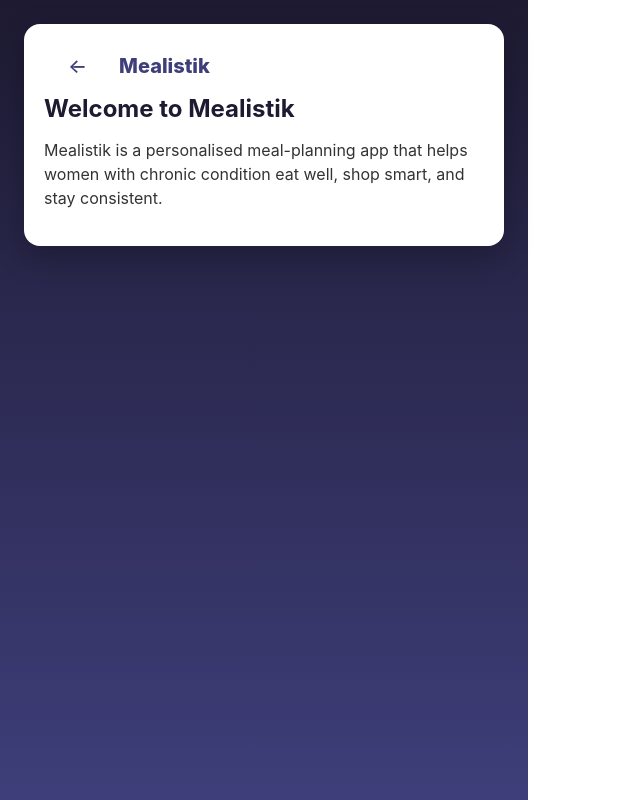
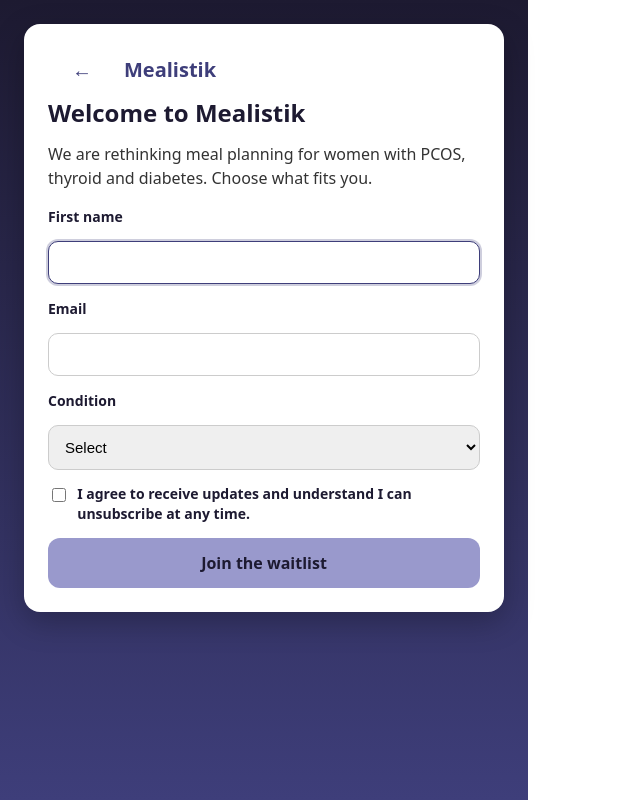
Before and after one commit to Innara-ai/mealistik-landing, a React (Vite) app: page / in a window 1280 px wide. Both pictures are taken after a click on the button "Join early waitlist". Shown: the whole page, without its empty margins (0-640 px from the left). Built offline with nearby package versions, Linux system fonts and the light colour scheme; no server answers.

Commit message:
--Connected Firebase

```diff
--- a/package.json
+++ b/package.json
@@ -10,11 +10,13 @@
     "preview": "vite preview"
   },
   "dependencies": {
+    "firebase": "^12.4.0",
     "react": "^19.1.1",
     "react-dom": "^19.1.1"
   },
   "devDependencies": {
     "@eslint/js": "^9.36.0",
+    "@types/node": "^24.7.2",
     "@types/react": "^19.1.16",
     "@types/react-dom": "^19.1.9",
     "@vitejs/plugin-react": "^5.0.4",
@@ -22,6 +24,6 @@
     "eslint-plugin-react-hooks": "^5.2.0",
     "eslint-plugin-react-refresh": "^0.4.22",
     "globals": "^16.4.0",
-    "vite": "^7.1.7"
+    "vite": "^7.1.10"
   }
 }
--- a/src/App.tsx
+++ b/src/App.tsx
@@ -1,10 +1,13 @@
-/* Updated: Added Contact modal button */
-import React, { useEffect, useMemo, useRef, useState } from 'react';
+/* Improved layout for success message - better alignment and spacing */
+import { useEffect, useMemo, useRef, useState } from 'react';
+// App.tsx (add these imports at the top)
+import { db } from './firebase';
+import { addDoc, collection, serverTimestamp } from 'firebase/firestore';
 
 type Utms = { utm_source?: string; utm_medium?: string; utm_campaign?: string };
 type View = 'home' | 'waitlist' | 'investor' | 'waitlist_success' | 'investor_success' | 'contact';
 
-export default function App() {
+export default function ShowcasePage() {
   const [utms, setUtms] = useState<Utms>({});
   useEffect(() => {
     const params = new URLSearchParams(window.location.search);
@@ -41,7 +44,18 @@ export default function App() {
     if (!waitlist.email || !emailRegex.test(waitlist.email)) return setError('Please enter a valid email.');
     if (!waitlist.condition) return setError('Please select a condition.');
     if (!waitlist.consent) return setError('Please consent to receive updates.');
-    setView('waitlist_success');
+
+    try {
+      await addDoc(collection(db, 'waitlist_early'), {
+        ...waitlist,
+        utms,
+        userAgent: navigator.userAgent,
+        createdAt: serverTimestamp(),
+      });
+      setView('waitlist_success');
+    } catch (err: any) {
+      setError(err?.message || 'Something went wrong. Please try again.');
+    }
   };
 
   const submitInvestor = async (e: React.FormEvent) => {
@@ -50,8 +64,20 @@ export default function App() {
     if (!investor.fullName.trim()) return setError('Full name is required.');
     if (!investor.email || !emailRegex.test(investor.email)) return setError('Please enter a valid email.');
     if (!investor.consent) return setError('Please consent to be contacted.');
-    setView('investor_success');
+
+    try {
+      await addDoc(collection(db, 'investor_partners'), {
+        ...investor,
+        utms,
+        userAgent: navigator.userAgent,
+        createdAt: serverTimestamp(),
+      });
+      setView('investor_success');
+    } catch (err: any) {
+      setError(err?.message || 'Something went wrong. Please try again.');
+    }
   };
+
 
   const websiteHref = appendUTM('https://mealistik.com');
   const instaHref = appendUTM('https://www.instagram.com/mealistik/');
@@ -61,31 +87,47 @@ export default function App() {
       <style>{`
         :root { --primary:#9999cc; --accent:#c1c1f9; --deep:#3e3e7a; --white:#ffffff; --text-dark:#1d1a31; }
         * { box-sizing: border-box; }
-        body, button, input, select, textarea { font-family: -apple-system, BlinkMacSystemFont, Segoe UI, Roboto, Noto Sans, Ubuntu, Cantarell, 'Helvetica Neue', Arial, system-ui, sans-serif; }
         .wrap { display:grid; place-items:center; padding:24px; }
-        .card { width:100%; max-width:480px; background:var(--white); border-radius:16px; padding:20px; box-shadow:0 10px 30px rgba(0,0,0,0.25); position:relative; }
+        .card { width:100%; max-width:480px; background:var(--white); border-radius:16px; padding:24px; box-shadow:0 10px 30px rgba(0,0,0,0.25); position:relative; }
         .logo-bar { display:flex; align-items:center; gap:8px; }
         .back-arrow { cursor:pointer; font-size:20px; color:var(--deep); border:none; background:none; line-height:1; }
+        .back-arrow:focus { outline:3px solid var(--deep); outline-offset:2px; }
         .logo { font-weight:800; font-size:20px; color:var(--deep); }
         h1 { font-size:24px; margin:8px 0 6px; color:var(--text-dark); }
-        .sub { font-size:16px; color:#333; }
+        .sub { font-size:16px; color:#333; margin-bottom:16px; }
         .btns { display:grid; gap:12px; margin:18px 0 8px; }
-        button.primary, a.primary { background:var(--primary); color:var(--text-dark); border:0; border-radius:12px; padding:14px 16px; font-size:16px; font-weight:700; text-align:center; text-decoration:none; cursor:pointer; }
+        button.primary, a.primary { background:var(--primary); color:var(--text-dark); border:0; border-radius:12px; padding:14px 16px; font-size:16px; font-weight:700; text-align:center; text-decoration:none; cursor:pointer; width:100%; }
         button.primary:hover, a.primary:hover { background:var(--accent); }
-        .contact-btn { background:none; border:1px solid var(--deep); border-radius:8px; color:var(--deep); font-size:12px; padding:6px 10px; cursor:pointer; margin-top:8px; }
-        .contact-card { background:#f8f8ff; border-radius:10px; padding:16px; margin-top:12px; color:#222; font-size:14px; }
+        .contact-btn { background:var(--deep); color:var(--white); border:0; border-radius:8px; padding:10px 14px; font-size:14px; margin-top:12px; cursor:pointer; font-weight:600; width:100%; }
+        .contact-card { margin-top:16px; background:#f8f8ff; border-radius:12px; padding:20px; text-align:center; color:#222; }
         .contact-card a { color:var(--deep); text-decoration:none; }
         .contact-card a:hover { text-decoration:underline; }
+        form { display:flex; flex-direction:column; gap:14px; margin-top:10px; }
+        label { font-size:14px; font-weight:600; color:#1d1a31; }
+        input, select, textarea { width:100%; padding:12px; border:1.5px solid #ccc; border-radius:10px; font-size:15px; }
+        input:focus, select:focus, textarea:focus { border-color:var(--deep); box-shadow:0 0 0 2px rgba(62,62,122,0.25); outline:none; }
+        .check { display:flex; align-items:flex-start; gap:8px; }
+        .check input { width:18px; height:18px; margin-top:2px; accent-color:var(--deep); }
+        .check span { font-size:14px; line-height:1.4; }
+        .hint { text-align:center; font-size:13px; color:#555; margin-top:8px; }
+        .error { color:#b00020; background:#fde7ea; padding:10px; border-radius:8px; font-size:14px; }
+        .success { color:#0e6f2f; background:#e6f6ea; padding:20px; border-radius:12px; text-align:center; display:flex; flex-direction:column; align-items:center; justify-content:center; gap:16px; }
+        .success p { font-size:16px; margin:0; color:#0b5d25; font-weight:600; }
+        .success .primary { width:auto; min-width:160px; }
+        .link-big { display:inline-block; font-size:18px; font-weight:700; color:var(--deep); margin-top:10px; text-decoration:none; }
       `}</style>
 
       <div className="wrap">
         <section className="card" aria-labelledby="welcome-title">
           <div className="logo-bar">
-            {view !== 'home' && <button className="back-arrow" onClick={() => setView('home')} aria-label="Back">←</button>}
-            <div className="logo">Mealistik</div>
+            {view !== 'home' && (
+              <button className="back-arrow" onClick={() => setView('home')} aria-label="Back">←</button>
+            )}
+            <div className="logo" aria-label="Mealistik logo">Mealistik</div>
           </div>
+
           <h1 id="welcome-title">Welcome to Mealistik</h1>
-          <p className="sub">Mealistik is a personalised meal-planning app that helps women with chronic condition eat well, shop smart, and stay consistent.</p>
+          <p className="sub">We are rethinking meal planning for women with PCOS, thyroid and diabetes. Choose what fits you.</p>
 
           {view === 'home' && (
             <>
@@ -94,6 +136,7 @@ export default function App() {
                 <button className="primary" onClick={() => setView('investor')}>Investor or partner</button>
                 <a className="primary" href={websiteHref}>Visit website</a>
               </div>
+              <div className="hint">Takes 15 seconds.</div>
               <button className="contact-btn" onClick={() => setView('contact')}>Contact</button>
             </>
           )}
@@ -102,9 +145,65 @@ export default function App() {
             <div className="contact-card">
               <p><strong>Founder</strong></p>
               <p>Sowmiya Yoganathan</p>
-              <p><a href="https://www.linkedin.com/in/sowmiya-yoganathan-668430136/" target="_blank" rel="noopener noreferrer">LinkedIn Profile</a></p>
+              <p>LinkedIn: <a href="https://www.linkedin.com/in/sowmiya-yoganathan-668430136/" target="_blank" rel="noopener noreferrer">sowmiya-yoganathan</a></p>
               <p>Contact email: <a href="mailto:hello@innara.com">hello@innara.com</a></p>
               <button className="contact-btn" onClick={() => setView('home')}>Back</button>
+            </div>
+          )}
+
+          {view === 'waitlist' && (
+            <form onSubmit={submitWaitlist}>
+              {error && <div className="error">{error}</div>}
+              <label htmlFor="wl-first">First name</label>
+              <input id="wl-first" ref={(el) => { if (!firstFieldRef.current) firstFieldRef.current = el; }} value={waitlist.firstName} onChange={(e) => setWaitlist({ ...waitlist, firstName: e.target.value })} required />
+              <label htmlFor="wl-email">Email</label>
+              <input id="wl-email" type="email" value={waitlist.email} onChange={(e) => setWaitlist({ ...waitlist, email: e.target.value })} required />
+              <label htmlFor="wl-cond">Condition</label>
+              <select id="wl-cond" value={waitlist.condition} onChange={(e) => setWaitlist({ ...waitlist, condition: e.target.value })} required>
+                <option value="">Select</option>
+                <option value="PCOS">PCOS</option>
+                <option value="thyroid">Thyroid</option>
+                <option value="diabetes">Diabetes</option>
+                <option value="other">Other</option>
+              </select>
+              <label className="check">
+                <input type="checkbox" checked={waitlist.consent} onChange={(e) => setWaitlist({ ...waitlist, consent: e.target.checked })} required />
+                <span>I agree to receive updates and understand I can unsubscribe at any time.</span>
+              </label>
+              <button className="primary" type="submit">Join the waitlist</button>
+            </form>
+          )}
+
+          {view === 'investor' && (
+            <form onSubmit={submitInvestor}>
+              {error && <div className="error">{error}</div>}
+              <label htmlFor="inv-name">Full name</label>
+              <input id="inv-name" ref={(el) => { if (!firstFieldRef.current) firstFieldRef.current = el; }} value={investor.fullName} onChange={(e) => setInvestor({ ...investor, fullName: e.target.value })} required />
+              <label htmlFor="inv-email">Email</label>
+              <input id="inv-email" type="email" value={investor.email} onChange={(e) => setInvestor({ ...investor, email: e.target.value })} required />
+              <label htmlFor="inv-phone">Phone number</label>
+              <input id="inv-phone" type="tel" value={investor.phone} onChange={(e) => setInvestor({ ...investor, phone: e.target.value })} placeholder="+61 4xx xxx xxx" />
+              <label htmlFor="inv-notes">Notes</label>
+              <textarea id="inv-notes" value={investor.notes} onChange={(e) => setInvestor({ ...investor, notes: e.target.value })} />
+              <label className="check">
+                <input type="checkbox" checked={investor.consent} onChange={(e) => setInvestor({ ...investor, consent: e.target.checked })} required />
+                <span>I agree to be contacted about partnerships and investment.</span>
+              </label>
+              <button className="primary" type="submit">Submit</button>
+            </form>
+          )}
+
+          {view === 'waitlist_success' && (
+            <div className="success">
+              <p>You are in! Check your email soon.</p>
+              <a className="link-big" href={instaHref}>Follow us on Instagram</a>
+            </div>
+          )}
+
+          {view === 'investor_success' && (
+            <div className="success" role="status" aria-live="polite">
+              <p>Thanks! We will reach out soon.</p>
+              <a className="primary" href={websiteHref}>Visit website</a>
             </div>
           )}
         </section>
--- /dev/null
+++ b/src/firebase.ts
@@ -0,0 +1,26 @@
+// src/firebase.ts
+import { initializeApp, getApps } from "firebase/app";
+import { getFirestore } from "firebase/firestore";
+
+// Vite exposes only VITE_* at build time
+const env = (import.meta as unknown as { env: Record<string, string | undefined> }).env;
+
+function must(name: string) {
+  const v = env[name];
+  if (!v) {
+    console.error(`[ENV] Missing ${name}. Did you set it in .env.local and in your host's env?`);
+  }
+  return v!;
+}
+
+const firebaseConfig = {
+  apiKey: must("VITE_FIREBASE_API_KEY"),
+  authDomain: must("VITE_FIREBASE_AUTH_DOMAIN"),
+  projectId: must("VITE_FIREBASE_PROJECT_ID"),
+  appId: must("VITE_FIREBASE_APP_ID"),
+  // optional
+  measurementId: env["VITE_FIREBASE_MEASUREMENT_ID"],
+};
+
+const app = getApps().length ? getApps()[0] : initializeApp(firebaseConfig);
+export const db = getFirestore(app);
```
Also changed, not shown: tsconfig.json (added, +14 -0 lines), 2 other files (tests, documents, lock files or other folders).
